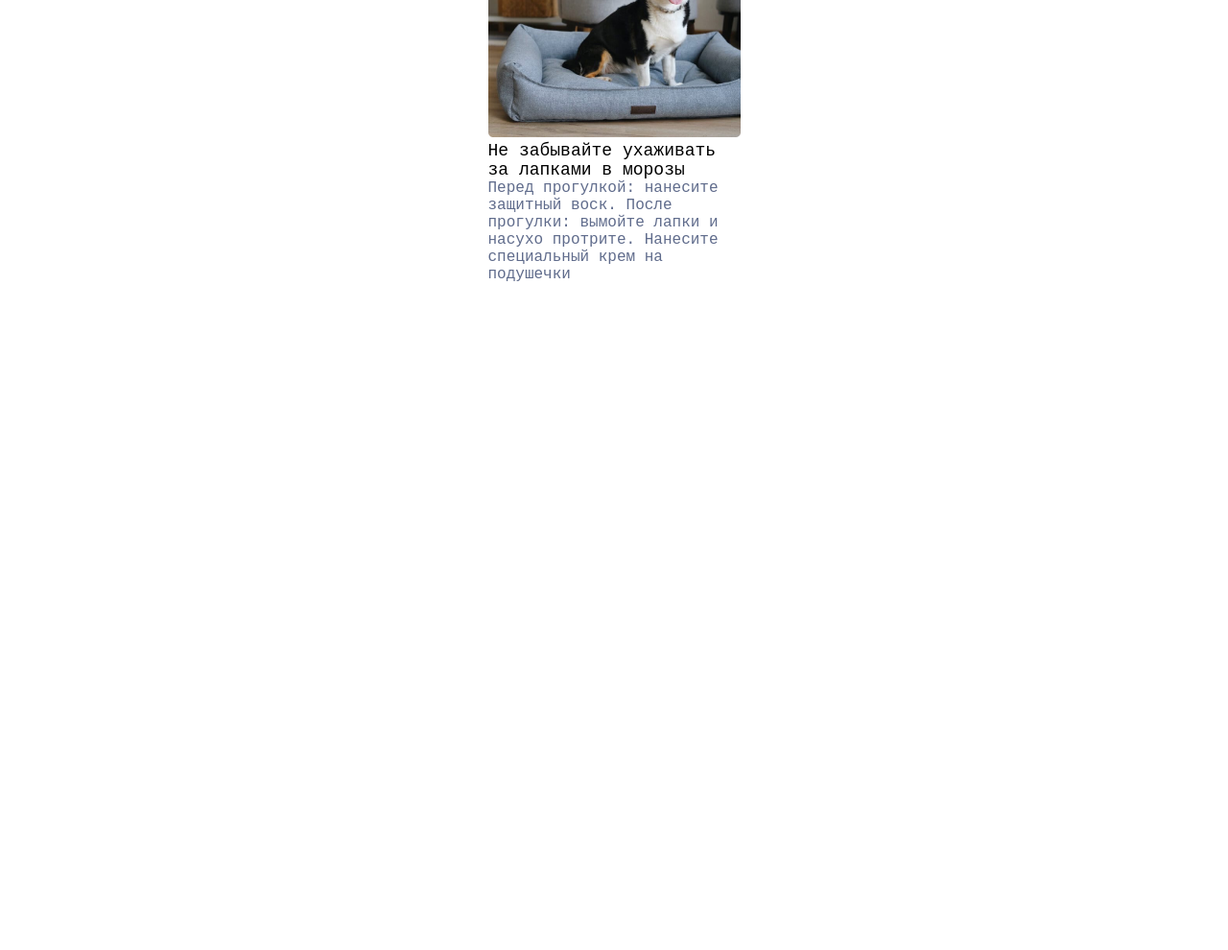
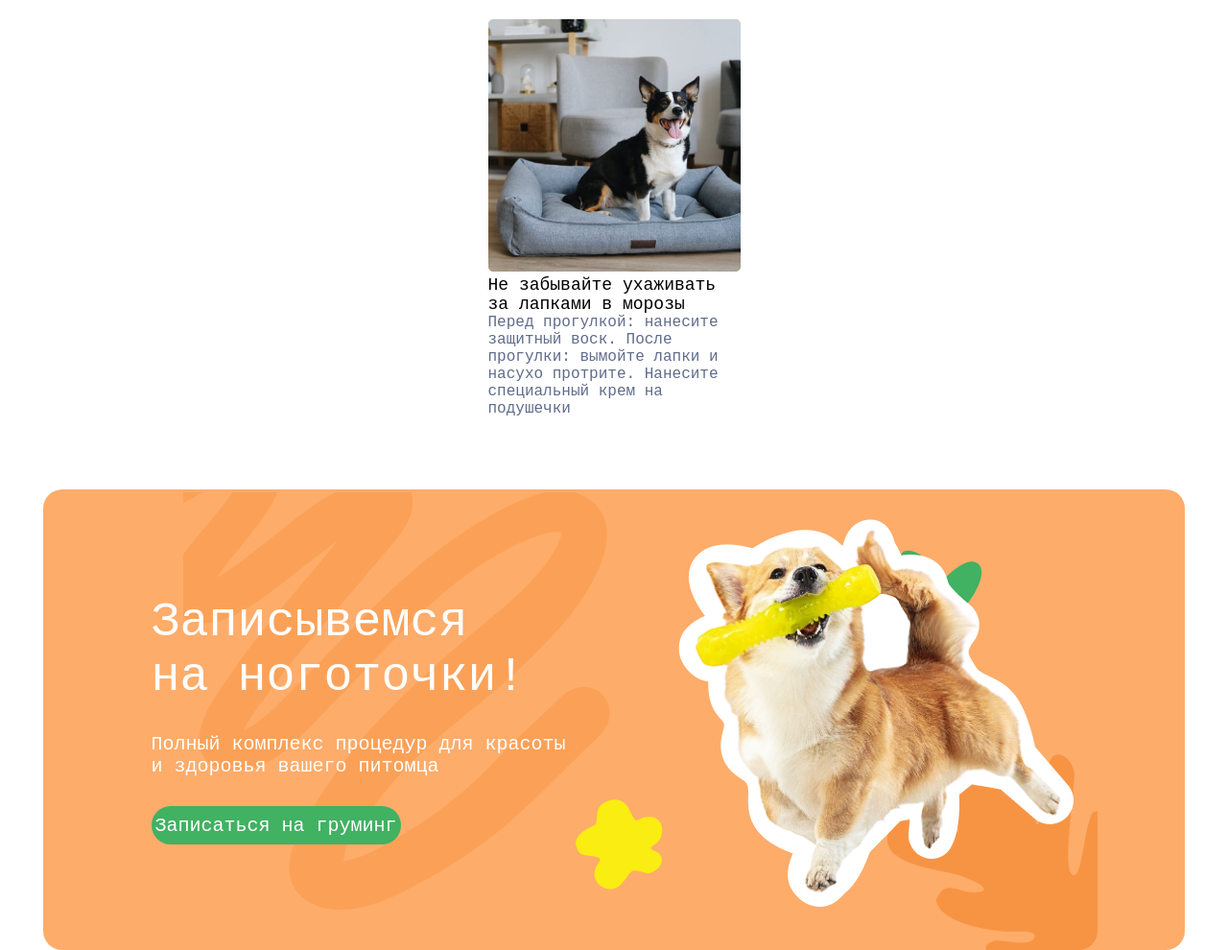
Before and after one commit to andreyk1n/Pet-store, a plain HTML site: page index.html in a window 1280 px wide. Shown: the part 4509-5499 px from the top of the page at 96% size. Before the commit the page ends 4809 px from the top, so only its background shows below. Drawn offline with Linux system fonts and the light colour scheme.

Commit message:
+registration

```diff
--- a/index.html
+++ b/index.html
@@ -48,7 +48,7 @@
             <div class="main-content">
                 <img src="./images/vector-5.png" alt="" class="vector-5">
                 <div class="main-content-left">
-                    <p class="text-50 white">Всё для счастья ваших любимцев</p>
+                    <p class="text-60 white">Всё для счастья ваших любимцев</p>
                     <p class="text-20 white">Новые скидки каждый день!</p>
                     <a href="#" class="catalog-btn">В каталог</a>
                 </div>
@@ -237,7 +237,6 @@
                         </div>
                     </div>
                 </div>
-                </div>
             </div>
         </section>
         <!-- location -->
@@ -288,6 +287,23 @@
                 </div>
             </div>
         </section>
+        <!-- registrations -->
+        <div class="registrations">
+            <div class="registrations-content">
+                <img src="./images/Vector7.png" alt="" class="vector-7">
+                <div class="reg-left">
+                    <p class="text-50 white">Записывемся на ноготочки!</p>
+                    <p class="text-20 white">Полный комплекс процедур для красоты и здоровья вашего питомца</p>
+                    <div class="reg-btn"><a href="#">Записаться на груминг</a></div>
+                </div>
+                <div class="reg-right">
+                    <img src="./images/doggy.png" alt="">
+                </div>
+                <img src="./images/vector8.png" alt="" class="vector-8">
+                <img src="./images/vector9.png" alt="" class="vector-9">
+                <img src="./images/vector10.png" alt="" class="vector-10">
+            </div>
+        </div>
     </div>
 </body>
 
--- a/style.css
+++ b/style.css
@@ -19,8 +19,12 @@ html {
     color: #606C8C;
 }
 
+.text-60 {
+    font-size: 60px;
+}
+
 .text-50 {
-    font-size: 60px;
+    font-size: 50px;
 }
 
 .text-20 {
@@ -600,3 +604,92 @@ nav ul li a:hover {
 .news-item .text-16 {
     color: #606C8C;
 }
+
+/* registrations */
+
+.registrations {
+    display: flex;
+    justify-content: center;
+    align-items: center;
+}
+
+.registrations-content {
+    width: 1190px;
+    height: 480px;
+    background: #FDAC6A;
+    border-radius: 20px;
+    display: flex;
+    justify-content: center;
+    gap: 100px;
+    align-items: center;
+    overflow: hidden;
+}
+
+.reg-left {
+    width: 440px;
+    display: flex;
+    flex-direction: column;
+    gap: 30px;
+
+}
+
+.reg-left p {
+    z-index: 6;
+}
+
+.reg-left > div {
+    z-index: 6;
+}
+
+.reg-btn {
+    width: 260px;
+    height: 40px;
+    display: flex;
+    justify-content: center;
+    align-items: center;
+    background: #41B162;
+    border-radius: 46px;
+    transition-duration: .8s;
+}
+
+.reg-right {
+    z-index: 6;
+}
+
+.reg-btn a {
+    font-size: 20px;
+    color: white;
+    text-decoration: none;
+}
+
+.reg-btn:hover {
+    filter: brightness(80%);
+}
+
+.vector-7 {
+    position: absolute;
+    z-index: 2;
+    opacity: 0.7;
+    left: 14.95%;
+    margin-top: -40px;
+}
+
+.vector-8 {
+    position: absolute;
+    left: 72.20%;
+    margin-top: 232px;
+    z-index: 2;
+    border-radius: 20px;
+}
+
+.vector-9 {
+    position: absolute;
+    right: 46%;
+    margin-top: 260px;
+}
+
+.vector-10 {
+    position: absolute;
+    right: 20%;
+    margin-top: -260px;
+}
```
Also changed, not shown: images/Vector7.png (added), images/doggy.png (added), images/vector10.png (added), images/vector8.png (added), images/vector9.png (added).
